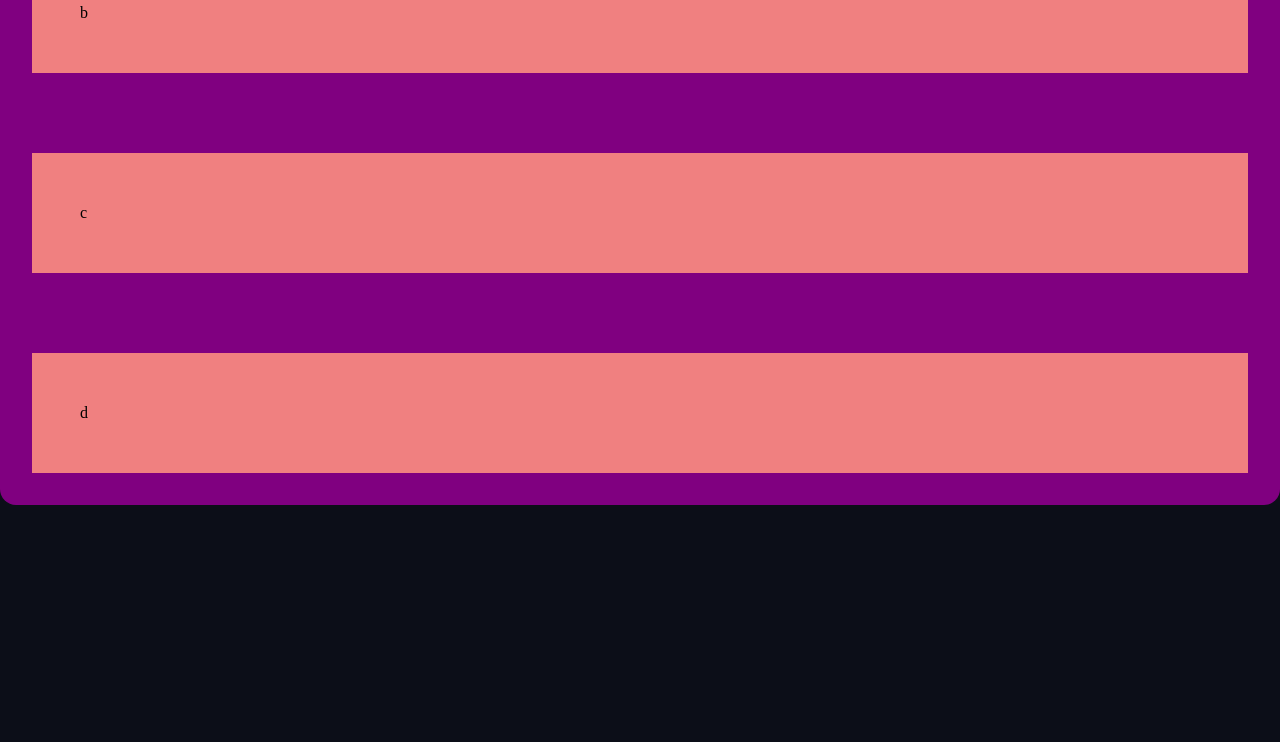
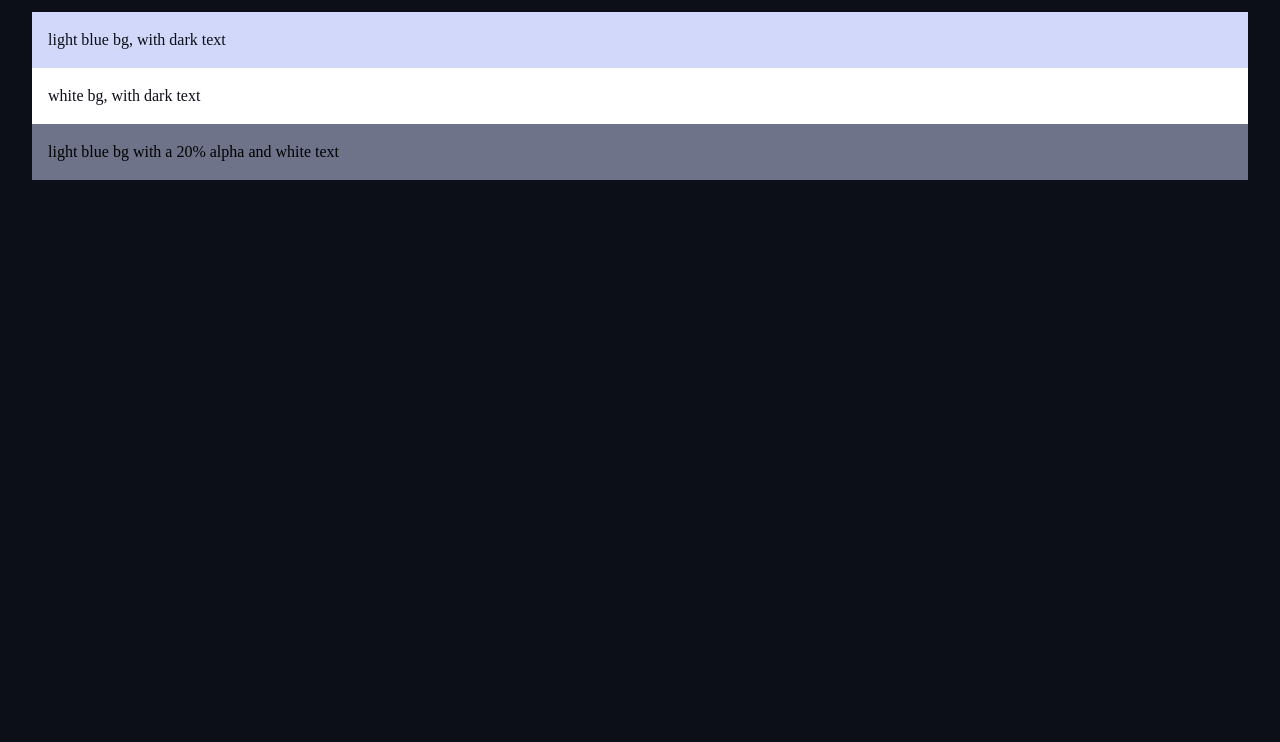
Before and after one commit to SG75/space-travel-site, a plain HTML site: page index.html in a window 1280 px wide. Shown: the part 79-821 px from the top of the page. Before the commit the page ends 800 px from the top, so only its background shows below. Drawn offline with Linux system fonts and the light colour scheme.

Commit message:
added design-system.html to understand utility class

```diff
--- a/index.html
+++ b/index.html
@@ -7,12 +7,12 @@
     <link rel="stylesheet" href="styles.css">
 </head>
 <body class="bg-dark">
-    <div class=" call-to-action container grid" style="--gap:5rem">
-    <div class="box sr-only">a</div>
-    <div class="box">b</div>
-    <div class="box">c</div>
-    <div class="box">d</div>
-</div>
+    <div class="container">
+        <h1>Design system</h1>
+        <div class= "bg-accent text-dark" style="padding: 1rem"> light blue bg, with dark text </div>
+        <div class="bg-white text-dark" style="padding: 1rem"> white bg, with dark text </div>
+        <div class="example-text" style="padding: 1rem"> light blue bg with a 20% alpha and white text </div>
+    </div>
 
 </body>
 </html>
--- a/styles.css
+++ b/styles.css
@@ -114,18 +114,6 @@ select{
     color:hsl( var(--color-white) );
 }
 
-/* .example-text{
-    background-color: hsl( var(--color-light)/ .2 );
-} */
-
-.box{
-    background: lightcoral;
-    padding: 3rem;
+.example-text{
+    background-color: hsl( var(--color-light)/ .5 );
 }
-
-.call-to-action{
-    --gap: 4rem;
-    background: purple;
-    padding:2rem;
-    border-radius: 1rem;
-}
```
Also changed, not shown: design-system.html (added, +18 -0 lines).
